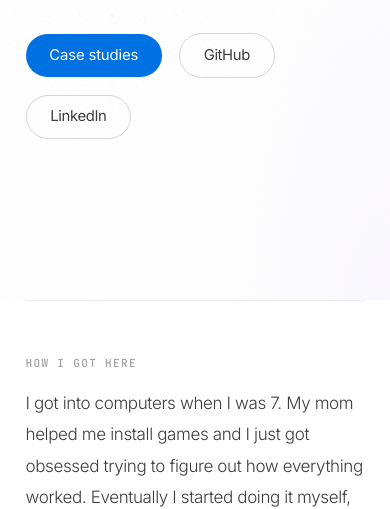
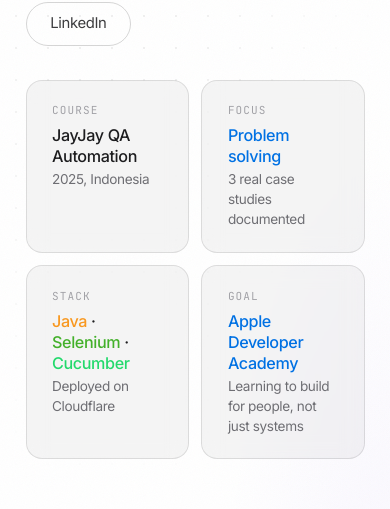
Before and after one commit to bryan-nathan-c/portfolio-project, a React (Vite) app: page / in a window 390 px wide. Shown: the part 544-1053 px from the top of the page. Built offline with nearby package versions, Linux system fonts and the light colour scheme.

Commit message:
show hero cards on mobile in 2 column grid

```diff
--- a/src/pages/Home.css
+++ b/src/pages/Home.css
@@ -385,7 +385,11 @@
     gap: 2rem;
     padding: 7rem 1.5rem 4rem;
   }
-  .hero-right { display: none; }
+  .hero-right {
+    display: grid;
+    grid-template-columns: 1fr 1fr;
+    gap: 0.75rem;
+  }
   .hero-title { font-size: clamp(2.4rem, 10vw, 3.5rem); }
 
   .page-body { padding: 0 1.5rem; }
```
